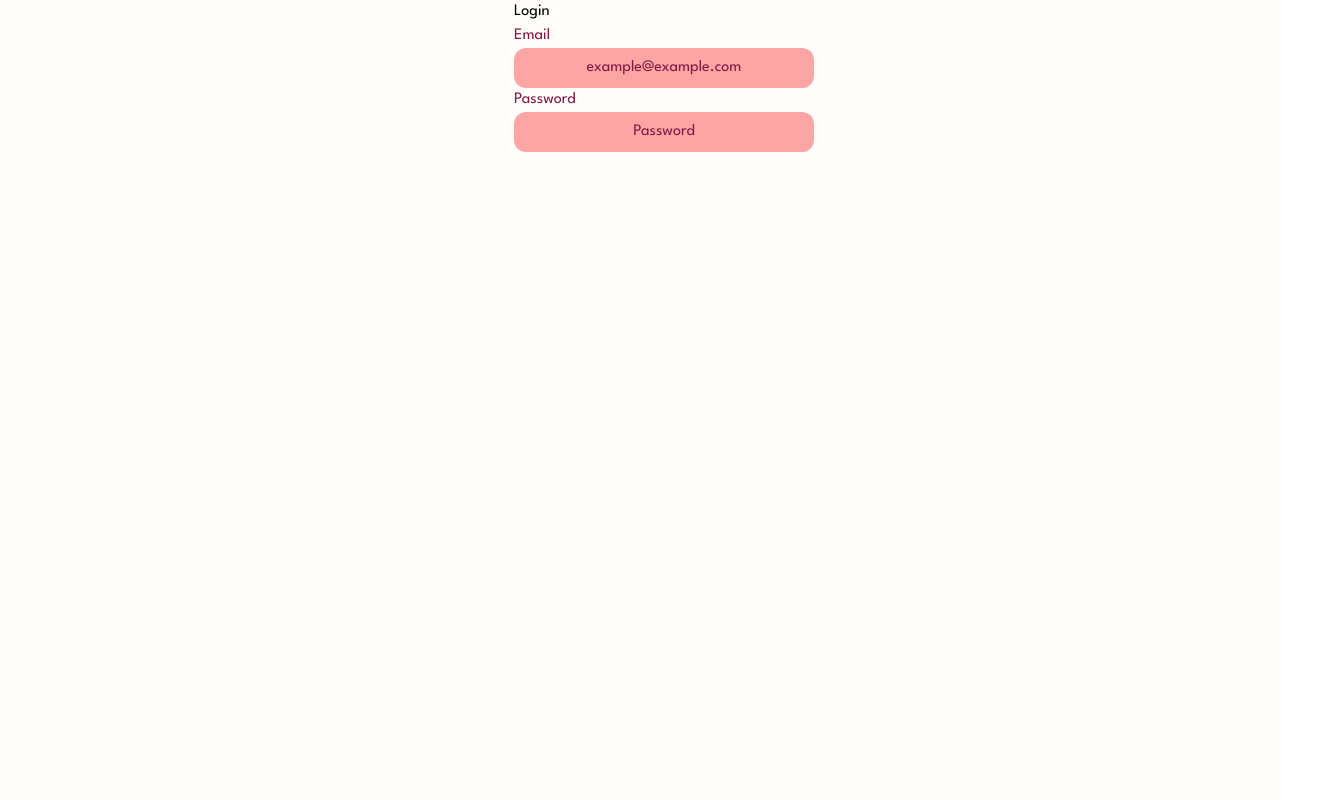
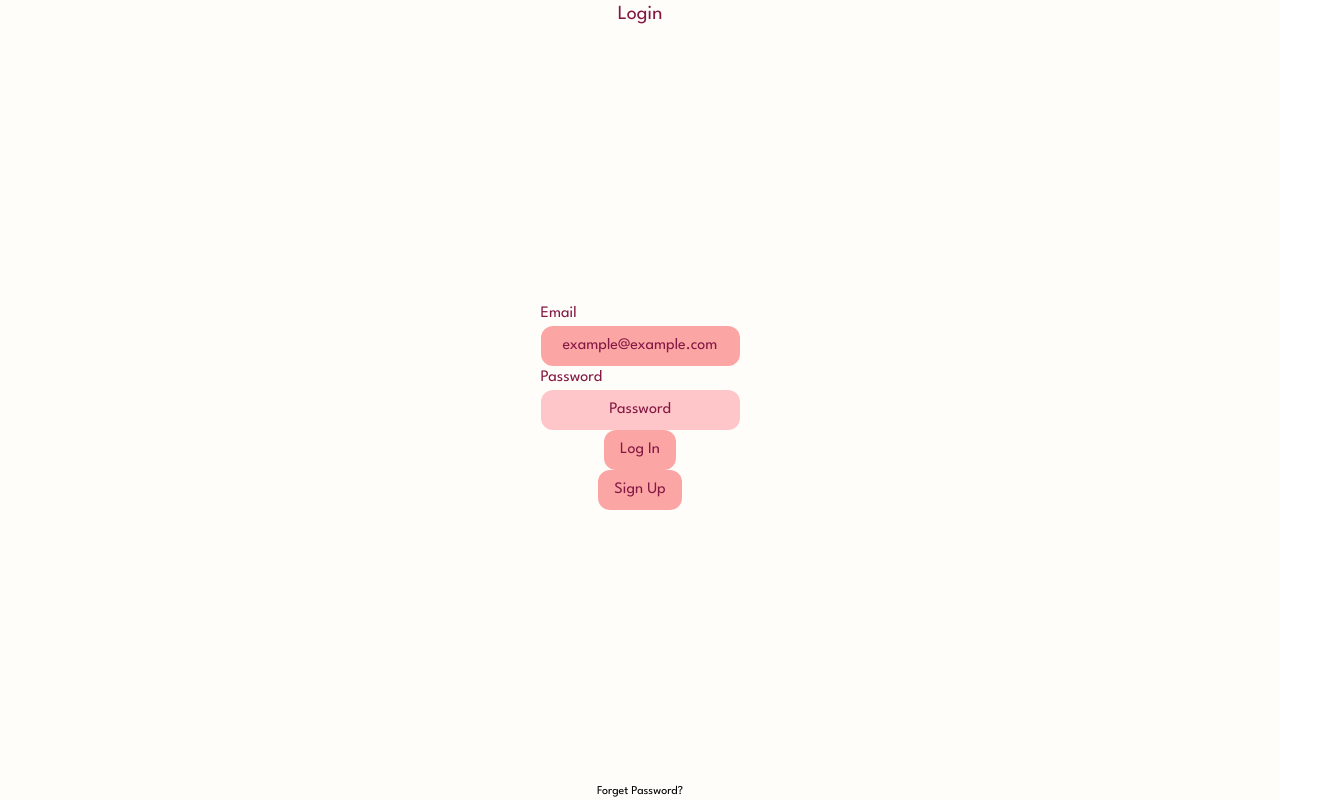
Before and after one commit to Ehsan-eslami/recipe-search-app, a Next.js app: page /auth in a window 1280 px wide. Shown: the whole page, 1328 px wide, since content can reach past the window. Built offline with nearby package versions, Linux system fonts and the light colour scheme.

Commit message:
feat: display login page.

```diff
--- a/components/auth/login.tsx
+++ b/components/auth/login.tsx
@@ -2,14 +2,23 @@ import { Input } from "../ui/input"
 
 export const Login = () => {
   return (
-    <div className="bg-[#fffdf9] w-screen h-screen">
-      <div className="container">
-        <div className="w-[300px]">
-          <h1>Login</h1>
-          <form>
+    <div className="bg-[#fffdf9] w-screen h-screen justify-center items-center flex">
+      <div className="container h-screen">
+        <div className="w-[300px] h-screen flex justify-between	 items-center flex-col">
+          <h1 className="text-pink-900 text-xl">Login</h1>
+          <form className="flex flex-col justify-around items-center">
             <Input label="Email" placeHolder="example@example.com"/>
             <Input label="Password" placeHolder="Password" />
+            <button type="submit" className=" bg-red-300 text-pink-900 px-4 py-2 rounded-xl">
+              Log In
+            </button>
+            <button type="button" className=" bg-red-300 text-pink-900 px-4 py-2 rounded-xl">
+              Sign Up
+            </button>
           </form>
+          <p className="text-xs">
+            Forget Password?
+          </p>
         </div>
       </div>
     </div>
--- a/components/ui/input.tsx
+++ b/components/ui/input.tsx
@@ -12,7 +12,7 @@ export const Input = ({placeHolder, label}: InputType) => {
       {
         label === "Password" ?
           <input
-            className="px-4 py-2 text-center bg-red-300 text-pink-900 placeholder:text-pink-900 rounded-xl"
+            className="px-4 py-2 text-center bg-primary text-primary-textColor placeholder:text-pink-900 rounded-xl"
             title={label}
             type="text"
             placeholder={placeHolder}
--- a/package.json
+++ b/package.json
@@ -20,5 +20,6 @@
     "@types/react-dom": "^18",
     "postcss": "^8",
     "tailwindcss": "^3.4.1"
-  }
+  },
+  "packageManager": "pnpm@9.9.0+sha512.60c18acd138bff695d339be6ad13f7e936eea6745660d4cc4a776d5247c540d0edee1a563695c183a66eb917ef88f2b4feb1fc25f32a7adcadc7aaf3438e99c1"
 }
--- a/tailwind.config.ts
+++ b/tailwind.config.ts
@@ -21,6 +21,12 @@ const config: Config = {
       colors: {
         background: "var(--background)",
         foreground: "var(--foreground)",
+        'primary': {
+          DEFAULT: '#FFC6C9',
+          textColor: '#1C0F0D',
+          lightPink: '#FD5D69',
+          darkPink: '#EC888D'
+        }
       },
     },
   },
```
